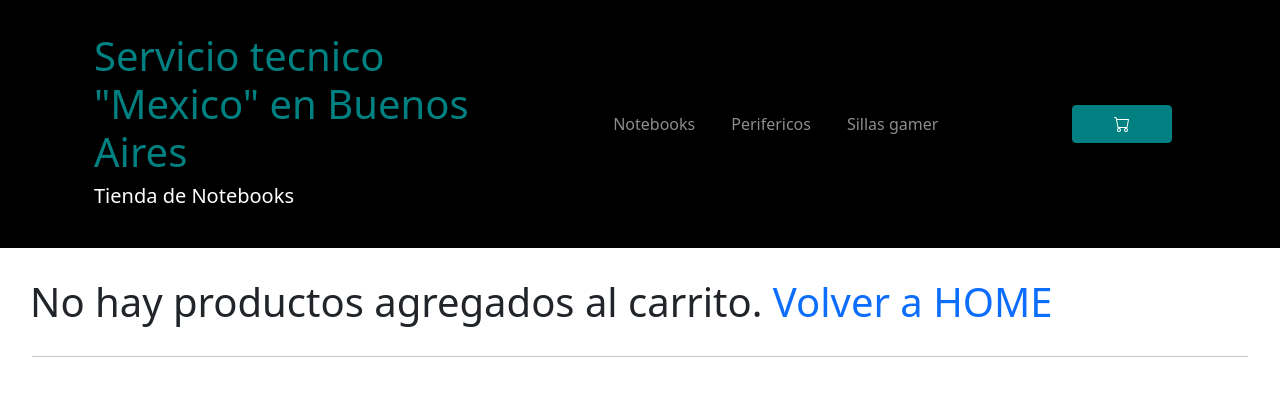
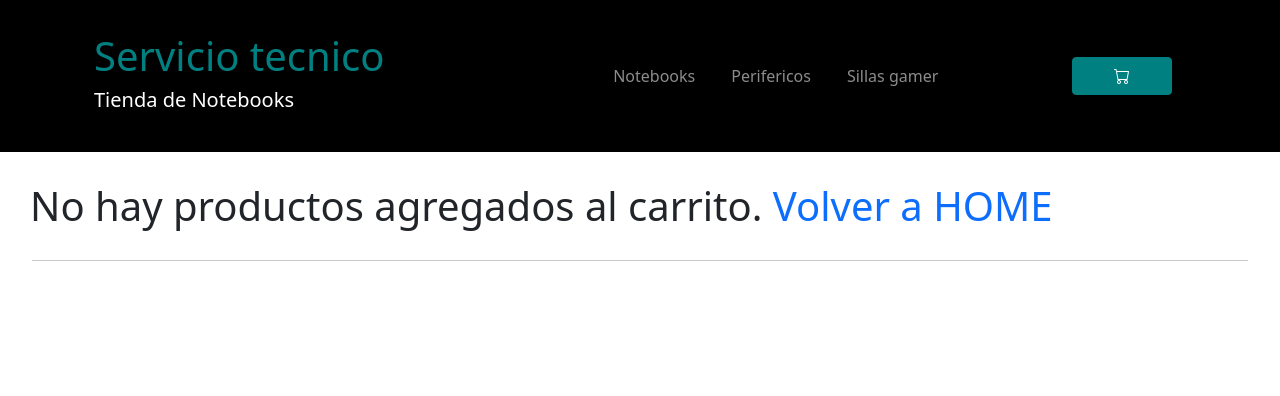
Before and after one commit to MatiRodriguezph/MatiasRodriguezCodearHouseReact, a React (Create React App) app: page /cart in a window 1280 px wide. Shown: the top 396 px of the page. Built offline with nearby package versions, Linux system fonts and the light colour scheme.

Commit message:
correcion detalles del producto y generar orden

```diff
--- a/src/components/Header/NavBar.js
+++ b/src/components/Header/NavBar.js
@@ -12,7 +12,7 @@ const NavBar = () => {
             <Container className="align-items-center">
             <Container>
                     <Link to="/">
-                        <h1>Servicio tecnico "Mexico" en Buenos Aires</h1>
+                        <h1>Servicio tecnico</h1>
                         <h3 className="fs-5">Tienda de Notebooks</h3>
                     </Link>
                 </Container>
--- a/src/components/ItemDetail/ItemDetail.js
+++ b/src/components/ItemDetail/ItemDetail.js
@@ -1,12 +1,13 @@
 import ItemCount from "../ItemCount/ItemCount"
 import { useContext } from "react"
 import { contextoCarrito } from "../Context/CartContext"
+
 
 const ItemDetail = (props) => {
 
     const carrito = useContext(contextoCarrito)
 
-    let {id, title, categoryId, description, price, stock, pictureUrl, cantidadComprada} = props.producto
+    let {id, title, categoryId, description, price, stock, pictureUrl, cantidadComprada} = props.productos
 
     const agregarAlCarrito = (cantidadAgregadaAlCarrito) => {
         cantidadComprada = cantidadAgregadaAlCarrito
```
